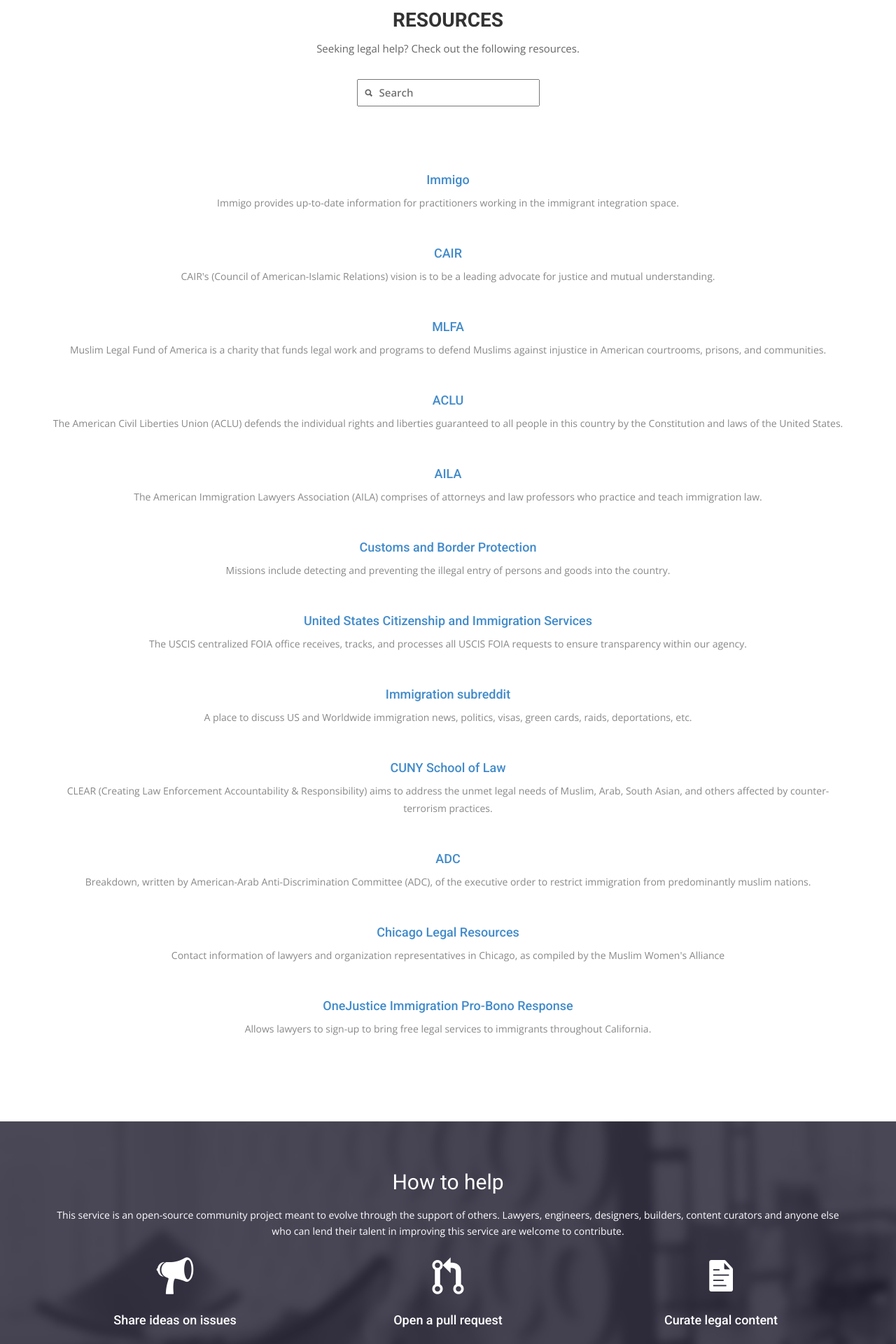
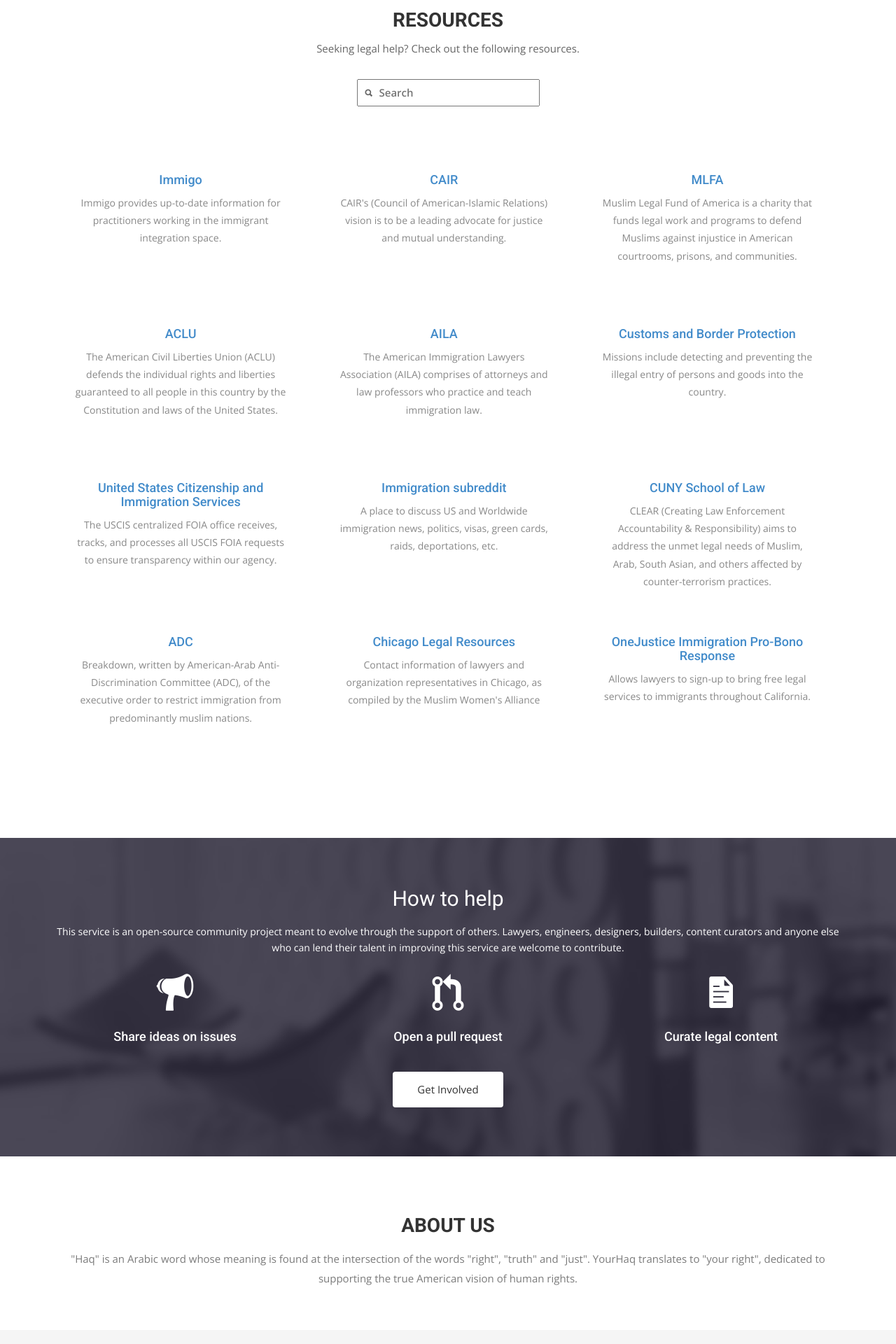
Before and after one commit to aymannadeem/yourhaq, a Jekyll site: the page built from index.html, in a window 1280 px wide. Shown: the part 661-2581 px from the top of the page at 70% size. Built offline with Jekyll 4.4.1, drawn with Linux system fonts in a browser that asks for light colours; nearby versions of some CDN libraries; some web fonts are replaced.

Commit message:
Add base styles for resource-list and resource-items

```diff
--- a/css/yourhaq.css
+++ b/css/yourhaq.css
@@ -645,6 +645,20 @@
   left: 12px;
   color: #666;
 }
+/*--
+	resource list
+--*/
+.resource-list {
+  overflow: hidden;
+}
+.resource-item {
+  display: inline-block;
+  width: 33%;
+  min-height: 220px;
+  float: left;
+  padding: 0 3% 0 3%;
+}
+/*--
 	footer Start
 --*/
 footer {
```
